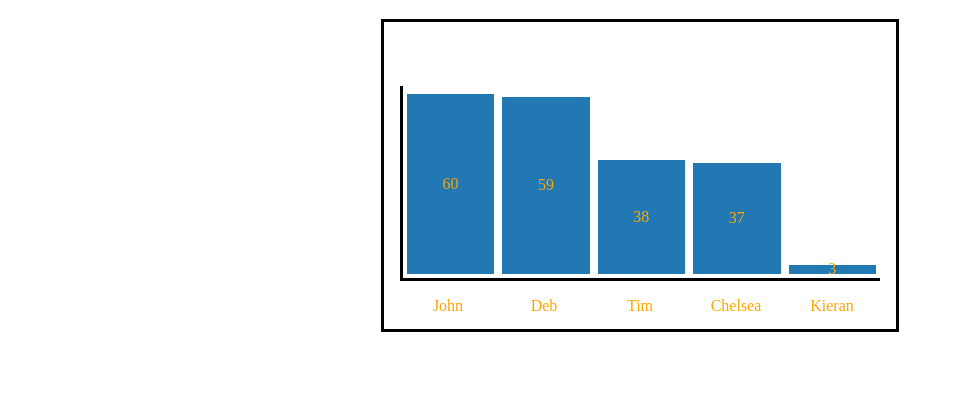
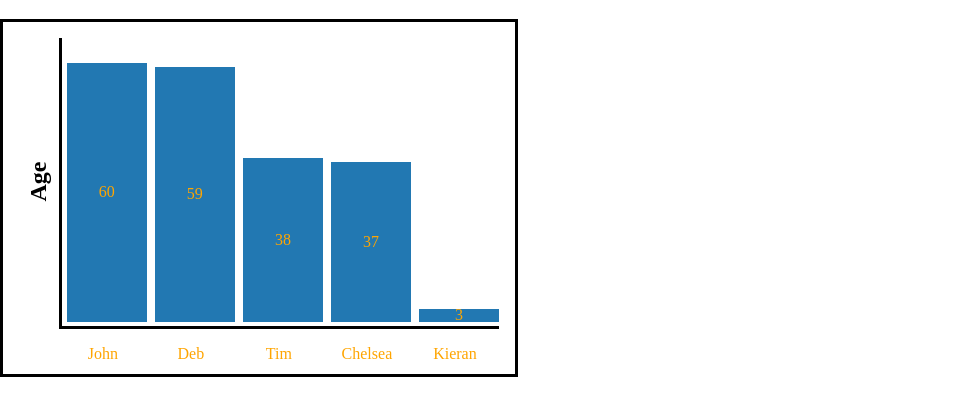
Before and after one commit to timjquigg/bar-chart, a website with bundled scripts: page index.html in a window 1280 px wide. Shown: the part 61-476 px from the top of the page, without its empty margins (0-962 px from the left). Built offline with nearby package versions, Linux system fonts and the light colour scheme.

Commit message:
improved axis and added y-axis title

```diff
--- a/draw-bar-chart.js
+++ b/draw-bar-chart.js
@@ -1,9 +1,19 @@
 const defaultStyleOptions = {
   'chart-frame': {
-    'display': 'inline-flex',
-    'flex-direction': 'column'
+    'display': 'flex',
+    'flex-directin': 'column',
+  },
+  'bars-x-axis': {
+    'display': 'block',
+    'height': '100%',
+    'width': '100%',
+    'margin-left': '-0.2em',
+    //'padding-left': '0.2em',
   },
   'chart': {
+    'width': '100%',
+    'height': '90%',
+    'clear': 'right',
     'display': 'inline-flex', //do not change
     'flex-direction': 'row', //do not change
   },
@@ -14,22 +24,29 @@ const defaultStyleOptions = {
   'value': {
     'display': 'inline-block', //do not change
     'text-align': 'center', //do not change
-    'margin': '0.25em', //do not change
     'width': 'auto', //do not change
-    'padding': '0em', //do not change
+
   },
   'y-axis': {
-    'height': '80%',
-    'width': '3px',
-    'background-color': 'black',
-    'margin-top': 'auto'
+    'height': '90%',
+    'border-right-style': 'solid',
+    'display': 'inline-flex',
+    'flex-direction': 'column',
+    'justify-content': 'center',
+  },
+  'y-axis-title': {
+    'transform': 'rotate(-90deg)',
+  },
+  'tick': {
+    'height': '10%',
   },
   'x-axis': {
+    'clear': 'both',
     'display': 'inline-flex', //do not change
     'flex-direction': 'row', //do not change
-    'height': '2em', //do not change
+    'height': '10%', //do not change
     'width': '100%',
-    'border-top-style': 'solid'
+    'border-top-style': 'solid',
   },
   'x-axis-labels': {
     'display': 'flex',
@@ -45,18 +62,29 @@ export const drawBarChart = function (data, options, element) {
   // Used to find the maximum bar height
   const max = Math.max(...dataValues);
 
+  // Creates the container for the y-axis ticks & Title
+  let yAxis = $("<div></div>");
+  yAxis.addClass('y-axis')
+  let yAxisTitle = $("<h2></h2>");
+  yAxisTitle.addClass('y-axis-title');
+  yAxisTitle.text('Age');
+  yAxis.append(yAxisTitle);
+  /*
+    for (let i = 0; i <= 90; i += 10) {
+      let newTick = $("<div></div>");
+      newTick.addClass('tick');
+      yAxis.append(newTick);
+    }
+  */
   // Creates container for the bars
   const graph = $('<div></div>');
   graph.addClass('chart');
-  const yAxis = $('<div></div>');
-  yAxis.addClass('y-axis');
-  graph.append(yAxis);
 
   // Creates the bars and display values
   for (let el of dataValues) {
     let newDiv = $("<div></div>");
     newDiv.addClass("bar");
-    newDiv.css('height', (el / max * 75) + "%");
+    newDiv.css('height', (el / max * 90) + "%");
     newDiv.css("width", (100 / dataValues.length) + "%");
     // Creates the value text display
     let newP = $("<p></p>");
@@ -68,8 +96,8 @@ export const drawBarChart = function (data, options, element) {
   }
 
   // Creates the container for the x-axis labels
-  let labels = $("<div></div>");
-  labels.addClass("x-axis");
+  let xAxis = $("<div></div>");
+  xAxis.addClass("x-axis");
 
   // Creates each bar label in the x-axis
   for (let el of dataLabels) {
@@ -81,16 +109,20 @@ export const drawBarChart = function (data, options, element) {
     newP.text(el);
     newDiv.append(newP);
     // Adds the label to the x-axis labels container
-    labels.append(newDiv);
+    xAxis.append(newDiv);
   }
+
+  let barsAndXAxis = $("<div></div>");
+  barsAndXAxis.addClass('bars-x-axis');
+  barsAndXAxis.append(graph);
+  barsAndXAxis.append(xAxis);
 
   // Adds the styling class to the chart frame
   $('#' + element).addClass('chart-frame');
 
   // Adds the graph and the x-axis to the chart frame
-  $('#' + element).append(graph);
-  $('#' + element).append(labels);
-
+  $('#' + element).append(yAxis);
+  $('#' + element).append(barsAndXAxis);
 
   // Set default CSS styling
   for (let className in defaultStyleOptions) {
@@ -105,11 +137,14 @@ export const drawBarChart = function (data, options, element) {
       $("." + className).css(options[className], options[className][key]);
     }
   }
+  // Centers the chart
+  $('.chart').css('margin-left', options['bar']['margin']);
 
   // The below makes sure that the label widths match the bar widths
   $('.x-axis').css('width', options['chart']['width']);
-  $('.x-asix').css('margin', options['bar']['margin']);
+  $('.x-axis').css('margin', options['bar']['margin']);
 
   // The below is to make the graphs start from the bottom
   $(".bar").css('margin-top', 'auto');
+
 }
--- a/script.js
+++ b/script.js
@@ -14,15 +14,18 @@ const styleOptions = {
   'chart-frame': {
     'border': '3px solid',
     'padding': '1em',
+    'height': '40vh',
+    'width': '60vh',
   },
-  'chart': {
-    'height': '30vh',
+  /*'bars-x-axis': {
+    'height': '40vh',
     'width': '60vh'
   },
-  'bar': {
+  */'bar': {
     'background-color': 'rgb(34, 120, 178)', //Change background color
     'margin': '0.25em', //Change bar spacing
-    'justify-content': 'center' //Flex-start - Top, Flex-end - Bottom, center - center
+    'justify-content': 'center', //Flex-start - Top, Flex-end - Bottom, center - center
+    'margin-top': 'auto'
   },
   'value': {
     'color': 'orange',
--- a/styles.css
+++ b/styles.css
@@ -1,3 +1,5 @@
 body {
   text-align: center;
+  padding: 0;
+  margin: 0;
 }
```
